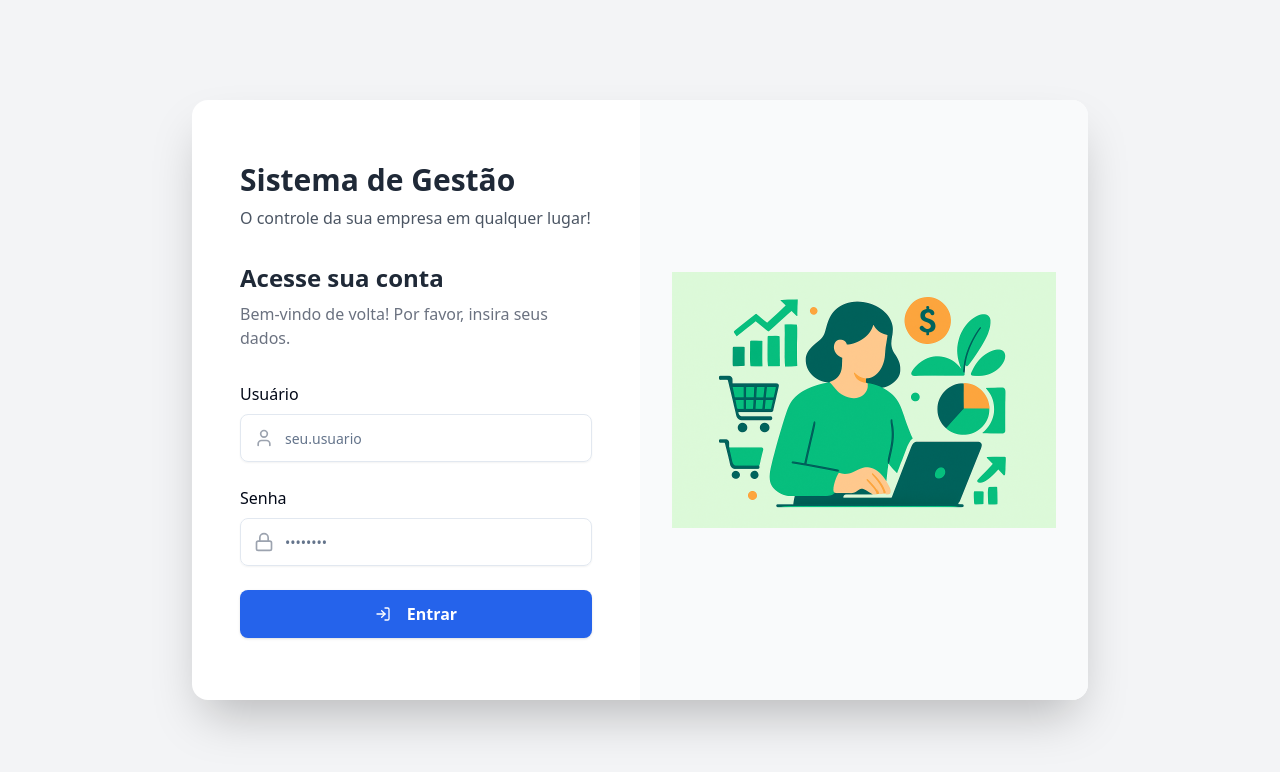
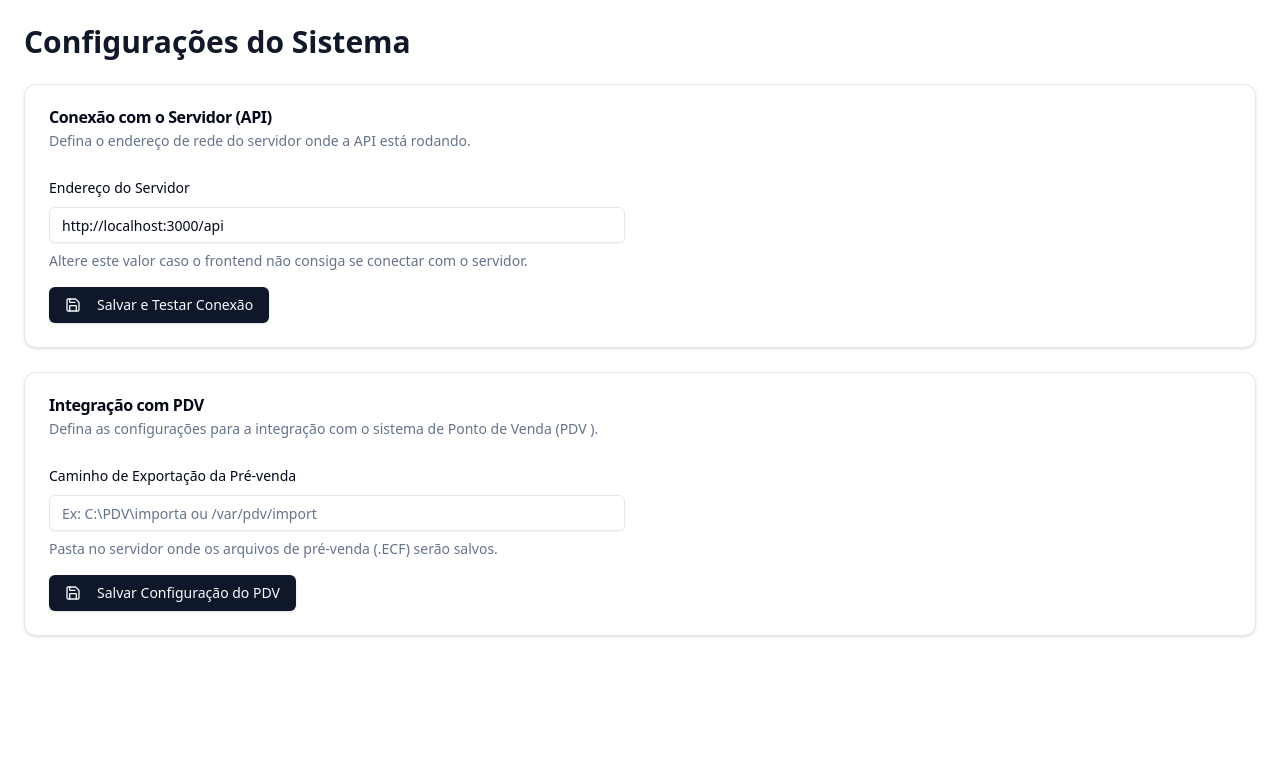
Before and after one commit to teoneto12/front-end-erp, a React (Vite) app: page /settings in a window 1280 px wide. Before the commit this address led to /login. Shown: the top 772 px of the page. Built offline with nearby package versions, Linux system fonts and the light colour scheme; no server answers; what pdfmake would draw is missing.

Commit message:
Realizado a alteração da página de login

```diff
--- a/src/App.jsx
+++ b/src/App.jsx
@@ -1,4 +1,4 @@
-// Em /src/App.jsx (VERSÃO FINAL COMPLETA E REESCRITA)
+// Em /src/App.jsx (VERSÃO FINAL COMPLETA E CORRIGIDA)
 
 import { BrowserRouter as Router, Routes, Route, Navigate } from 'react-router-dom';
 import { Toaster } from 'react-hot-toast';
@@ -8,8 +8,9 @@ import { AuthProvider } from './hooks/useAuth.js';
 import Layout from './components/Layout';
 import ProtectedRoute from './components/ProtectedRoute';
 
-// --- Páginas Principais ---
+// --- Páginas Públicas e Principais ---
 import Login from './pages/Login';
+import Settings from './pages/Settings.jsx'; // Página de configurações
 import Dashboard from './pages/Dashboard';
 import Products from './pages/Products.jsx';
 import ProductForm from './pages/ProductForm.jsx';
@@ -22,10 +23,9 @@ import Finance from './pages/Finance.jsx';
 import Customers from './pages/Customers.jsx';
 import PaymentMethods from './pages/PaymentMethods.jsx';
 import PreSales from './pages/PreSales.jsx';
-import Settings from './pages/Settings.jsx';
 
 // --- Páginas de Relatórios ---
-import ReportsPage from './pages/Reports.jsx'; // A página de menu dos relatórios
+import ReportsPage from './pages/Reports.jsx';
 import SalesByPeriodPage from './pages/reports/SalesByPeriodPage.jsx';
 import SalesByPaymentMethodPage from './pages/reports/SalesByPaymentMethodPage.jsx';
 import TopSellingProductsReport from './pages/reports/TopSellingProductsReport.jsx';
@@ -40,10 +40,25 @@ import './App.css';
 function AppRoutes() {
   return (
     <Routes>
-      {/* Rota pública de Login */}
+      {/* ====================================================== */}
+      {/* ▼▼▼ ROTAS PÚBLICAS (Acessíveis sem login) ▼▼▼          */}
+      {/* ====================================================== */}
       <Route path="/login" element={<Login />} />
 
-      {/* Rota "Pai" que aplica o Layout e a proteção a todas as rotas aninhadas */}
+      {/*
+        A rota de Settings agora também é pública. Isso permite que um novo
+        usuário configure o endereço do servidor sem precisar estar logado.
+        A tela de Login já direciona para cá se necessário.
+      */}
+      <Route path="/settings" element={<Settings />} />
+      {/* ====================================================== */}
+      {/* ▲▲▲ FIM DAS ROTAS PÚBLICAS ▲▲▲                        */}
+      {/* ====================================================== */}
+
+
+      {/* ====================================================== */}
+      {/* ▼▼▼ ROTAS PROTEGIDAS (Exigem login) ▼▼▼                */}
+      {/* ====================================================== */}
       <Route
         path="/"
         element={
@@ -80,8 +95,11 @@ function AppRoutes() {
         <Route path="reports/product-list" element={<ProductListReport />} />
         <Route path="reports/customer-list" element={<CustomerListReport />} />
 
-        {/* Rota de Configurações */}
-        <Route path="settings" element={<Settings />} />
+        {/*
+          A rota de configurações dentro da área logada pode ser mantida
+          para que o usuário possa alterar as configurações depois.
+          (Removida para evitar duplicidade, a de Login já resolve)
+        */}
 
         {/* Rota "catch-all": Se nenhuma rota acima for encontrada, redireciona para a página inicial */}
         <Route path="*" element={<Navigate to="/" replace />} />
@@ -100,7 +118,7 @@ function App() {
           toastOptions={{
             duration: 4000,
             style: {
-              background: '#333', // Cor ligeiramente ajustada para melhor contraste
+              background: '#333',
               color: '#fff',
             },
           }}
--- a/src/lib/api.js
+++ b/src/lib/api.js
@@ -1,22 +1,45 @@
+// frontend/src/lib/api.js
+
 import axios from 'axios';
 
-const API_BASE_URL = 'http://192.168.0.199:3000/api';
+// Função que lê a URL base e GARANTE que ela termine com /api
+const getApiBaseUrl = () => {
+  const savedApiUrl = localStorage.getItem('apiBaseUrl');
 
+  if (!savedApiUrl) {
+    // Retorna um fallback seguro para o ambiente de desenvolvimento
+    return 'http://localhost:3000/api';
+  }
+
+  // Garante que a URL base (que não tem /api ) receba o sufixo /api
+  return `${savedApiUrl}/api`;
+};
+
+// Cria a instância do Axios sem um baseURL inicial para evitar "congelamento"
 const api = axios.create({
-  baseURL: API_BASE_URL,
   headers: {
     'Content-Type': 'application/json',
   },
   withCredentials: false,
 });
 
-// Interceptor para adicionar token de autenticação
+// Função que salva a URL base "limpa" (sem /api) no localStorage
+export const updateApiBaseUrl = (newUrl) => {
+  // Remove /api e barras extras do final, se o usuário digitou
+  const baseUrl = newUrl.replace(/\/api$/, '').replace(/\/$/, '');
+  localStorage.setItem('apiBaseUrl', baseUrl);
+  console.log('URL base da API foi salva no localStorage como:', baseUrl);
+};
+
+// Interceptor que define a URL correta para CADA requisição
 api.interceptors.request.use(
   (config) => {
+    config.baseURL = getApiBaseUrl(); // Garante que a URL mais recente seja usada
     const token = localStorage.getItem('token');
     if (token) {
       config.headers.Authorization = `Bearer ${token}`;
     }
+    console.log(`Enviando requisição para: ${config.baseURL}${config.url}`);
     return config;
   },
   (error) => {
@@ -24,7 +47,7 @@ api.interceptors.request.use(
   }
 );
 
-// Interceptor para tratar respostas
+// Interceptor de resposta (permanece o mesmo)
 api.interceptors.response.use(
   (response) => response,
   (error) => {
--- a/src/pages/Login.jsx
+++ b/src/pages/Login.jsx
@@ -1,33 +1,86 @@
-import { useState } from 'react';
+// frontend/src/pages/Login.jsx
+
+import { useState, useEffect, useCallback } from 'react'; // 1. Adiciona useCallback
 import { useNavigate } from 'react-router-dom';
 import { useAuth } from '../hooks/useAuth.js';
+import { updateApiBaseUrl } from '../lib/api.js';
+
+// --- Componentes da UI ---
 import { Button } from '@/components/ui/button';
 import { Input } from '@/components/ui/input';
 import { Label } from '@/components/ui/label';
 import { Alert, AlertDescription } from '@/components/ui/alert';
-import { Loader2, LogIn, User, Lock, AlertCircle } from 'lucide-react';
+import {
+  Dialog,
+  DialogContent,
+  DialogHeader,
+  DialogTitle,
+  DialogDescription,
+  DialogFooter,
+  DialogTrigger,
+} from '@/components/ui/dialog';
+
+// --- Ícones ---
+import { Loader2, LogIn, User, Lock, AlertCircle, Settings } from 'lucide-react';
+
 import '../App.css';
 
 const Login = () => {
-  const [formData, setFormData] = useState({
-    username: '',
-    password: ''
-  });
+  const [formData, setFormData] = useState({ username: '', password: '' });
   const [loading, setLoading] = useState(false);
   const [error, setError] = useState('');
 
   const { login } = useAuth();
   const navigate = useNavigate();
 
+  const [isModalOpen, setIsModalOpen] = useState(false);
+  const [apiUrlInput, setApiUrlInput] = useState(''); // 2. Renomeado para clareza
+
+  // 3. Função para verificar a URL, agora usando useCallback para otimização
+  const checkApiUrl = useCallback(() => {
+    const savedUrl = localStorage.getItem('apiBaseUrl');
+    setApiUrlInput(savedUrl || '');
+
+    if (!savedUrl) {
+      setError('O endereço do servidor não está configurado. Clique no ícone de engrenagem para configurar.');
+    } else {
+      setError(''); // Limpa o erro se a URL existir
+    }
+  }, []); // Esta função é estável e não precisa de dependências
+
+  // 4. useEffect principal que roda apenas uma vez na montagem para a verificação inicial
+  useEffect(() => {
+    checkApiUrl();
+  }, [checkApiUrl]);
+
+  const handleSaveApiUrl = () => {
+    if (!apiUrlInput || !apiUrlInput.startsWith('http' )) {
+      setError('Por favor, insira uma URL válida (ex: http://192.168.0.100:3000 )');
+      return;
+    }
+
+    // A função updateApiBaseUrl agora é inteligente e lida com a formatação
+    updateApiBaseUrl(apiUrlInput);
+
+    setIsModalOpen(false); // Fecha o modal
+
+    // 5. Chama a função de verificação novamente para ATUALIZAR a UI imediatamente
+    checkApiUrl();
+  };
+
   const handleChange = (e) => {
-    setFormData({
-      ...formData,
-      [e.target.name]: e.target.value
-    });
+    setFormData({ ...formData, [e.target.name]: e.target.value });
   };
 
   const handleSubmit = async (e) => {
     e.preventDefault();
+
+    const currentApiUrl = localStorage.getItem('apiBaseUrl');
+    if (!currentApiUrl) {
+      setError('O endereço do servidor não está configurado. Clique no ícone de engrenagem para configurar.');
+      return;
+    }
+
     setLoading(true);
     setError('');
 
@@ -42,10 +95,51 @@ const Login = () => {
   };
 
   return (
-    <div className="min-h-screen w-full flex items-center justify-center bg-gray-100 p-4">
+    <div className="relative min-h-screen w-full flex items-center justify-center bg-gray-100 p-4">
+
+      {/* Ícone de Configuração e Modal */}
+      <Dialog open={isModalOpen} onOpenChange={setIsModalOpen}>
+        <DialogTrigger asChild>
+          <Button
+            variant="ghost"
+            size="icon"
+            className="absolute top-4 right-4 text-gray-500 hover:text-gray-900"
+            aria-label="Configurações do Servidor"
+          >
+            <Settings className="h-6 w-6" />
+          </Button>
+        </DialogTrigger>
+        <DialogContent className="sm:max-w-[425px]">
+          <DialogHeader>
+            <DialogTitle>Configurar Servidor</DialogTitle>
+            <DialogDescription>
+              Insira o endereço base do servidor (sem /api no final).
+            </DialogDescription>
+          </DialogHeader>
+          <div className="grid gap-4 py-4">
+            <div className="grid grid-cols-4 items-center gap-4">
+              <Label htmlFor="api-url" className="text-right">
+                URL Base
+              </Label>
+              <Input
+                id="api-url"
+                value={apiUrlInput} // Usa o novo estado
+                onChange={(e) => setApiUrlInput(e.target.value)}
+                className="col-span-3"
+                placeholder="http://192.168.1.10:3000"
+              />
+            </div>
+          </div>
+          <DialogFooter>
+            <Button onClick={handleSaveApiUrl}>Salvar</Button>
+          </DialogFooter>
+        </DialogContent>
+      </Dialog>
+
+      {/* Card de Login */}
       <div className="flex w-full max-w-4xl h-auto md:h-[600px] bg-white rounded-2xl shadow-2xl overflow-hidden">
 
-        {/* Coluna da Esquerda (Formulário) */}
+        {/* Coluna da Esquerda (Formulário ) */}
         <div className="w-full md:w-1/2 p-8 sm:p-12 flex flex-col justify-center">
           <div className="mb-8">
              <h1 className="text-3xl font-bold text-gray-800">Sistema de Gestão</h1>
@@ -66,16 +160,7 @@ const Login = () => {
               <Label htmlFor="username" className="text-base">Usuário</Label>
               <div className="relative">
                 <User className="absolute left-3.5 top-1/2 -translate-y-1/2 w-5 h-5 text-gray-400" />
-                <Input
-                  id="username"
-                  name="username"
-                  type="text"
-                  required
-                  value={formData.username}
-                  onChange={handleChange}
-                  placeholder="seu.usuario"
-                  className="pl-11 h-12 text-base rounded-lg"
-                />
+                <Input id="username" name="username" type="text" required value={formData.username} onChange={handleChange} placeholder="seu.usuario" className="pl-11 h-12 text-base rounded-lg" />
               </div>
             </div>
 
@@ -83,46 +168,19 @@ const Login = () => {
               <Label htmlFor="password" className="text-base">Senha</Label>
               <div className="relative">
                 <Lock className="absolute left-3.5 top-1/2 -translate-y-1/2 w-5 h-5 text-gray-400" />
-                <Input
-                  id="password"
-                  name="password"
-                  type="password"
-                  required
-                  value={formData.password}
-                  onChange={handleChange}
-                  placeholder="••••••••"
-                  className="pl-11 h-12 text-base rounded-lg"
-                />
+                <Input id="password" name="password" type="password" required value={formData.password} onChange={handleChange} placeholder="••••••••" className="pl-11 h-12 text-base rounded-lg" />
               </div>
             </div>
 
-            <Button
-              type="submit"
-              className="w-full h-12 text-base font-bold bg-blue-600 hover:bg-blue-700 text-white rounded-lg"
-              disabled={loading}
-            >
-              {loading ? (
-                <>
-                  <Loader2 className="mr-2 h-5 w-5 animate-spin" />
-                  Entrando...
-                </>
-              ) : (
-                <>
-                  <LogIn className="mr-2 h-5 w-5" />
-                  Entrar
-                </>
-              )}
+            <Button type="submit" className="w-full h-12 text-base font-bold bg-blue-600 hover:bg-blue-700 text-white rounded-lg" disabled={loading}>
+              {loading ? ( <><Loader2 className="mr-2 h-5 w-5 animate-spin" />Entrando...</> ) : ( <><LogIn className="mr-2 h-5 w-5" />Entrar</> )}
             </Button>
           </form>
         </div>
 
         {/* Coluna da Direita (Ilustração) */}
         <div className="hidden md:flex w-1/2 bg-gray-50 p-8 flex-col justify-center items-center text-center">
-          <img
-            src="/flat-design-login.png"
-            alt="Ilustração de uma pessoa usando um laptop para gestão de negócios"
-            className="w-full max-w-sm"
-          />
+          <img src="/flat-design-login.png" alt="Ilustração de gestão" className="w-full max-w-sm" />
         </div>
 
       </div>
--- a/src/pages/Settings.jsx
+++ b/src/pages/Settings.jsx
@@ -1,28 +1,37 @@
-// frontend/src/pages/Settings.jsx
-
 import React, { useState, useEffect } from 'react';
-import api from '../lib/api';
+// Importe a nova função 'updateApiBaseUrl' do seu arquivo api.js
+import api, { updateApiBaseUrl } from '../lib/api';
 import { Card, CardContent, CardHeader, CardTitle, CardDescription } from '@/components/ui/card';
 import { Input } from '@/components/ui/input';
 import { Button } from '@/components/ui/button';
 import { Label } from '@/components/ui/label';
-import { Loader2, Save } from 'lucide-react';
+import { Loader2, Save, Wifi, WifiOff } from 'lucide-react'; // Ícones para feedback
 import toast from 'react-hot-toast';
 
 const Settings = () => {
+  // --- Estados existentes ---
   const [exportPath, setExportPath] = useState('');
   const [loading, setLoading] = useState(true);
   const [saving, setSaving] = useState(false);
 
+  // --- Novos estados para a configuração da API ---
+  const [apiUrl, setApiUrl] = useState(() => localStorage.getItem('apiBaseUrl') || 'http://localhost:3000/api' );
+  const [savingApiUrl, setSavingApiUrl] = useState(false);
+
   useEffect(() => {
     const fetchSettings = async () => {
+      setLoading(true);
       try {
-        // Usando a rota que você definiu: /api/setting-export
         const response = await api.get('/setting-export/PRE_SALE_EXPORT_PATH');
         setExportPath(response.data.value || '');
       } catch (error) {
-        console.error("Erro ao buscar configuração de exportação:", error);
-        toast.error("Não foi possível carregar as configurações.");
+        console.error("Erro ao buscar configurações:", error);
+        // Se o erro for de conexão, a causa provável é a URL da API incorreta
+        if (error.code === 'ERR_NETWORK') {
+            toast.error("Falha na conexão com a API. Verifique o endereço e tente novamente.");
+        } else {
+            toast.error("Não foi possível carregar as configurações.");
+        }
       } finally {
         setLoading(false);
       }
@@ -31,12 +40,12 @@ const Settings = () => {
     fetchSettings();
   }, []);
 
-  const handleSave = async () => {
+  const handleSaveExportPath = async () => {
     setSaving(true);
     const promise = api.put('/setting-export/PRE_SALE_EXPORT_PATH', { value: exportPath });
 
     toast.promise(promise, {
-      loading: 'Salvando configuração...',
+      loading: 'Salvando caminho de exportação...',
       success: 'Caminho de exportação salvo com sucesso!',
       error: (err) => `Erro ao salvar: ${err.response?.data?.error || err.message}`,
     });
@@ -44,9 +53,40 @@ const Settings = () => {
     try {
       await promise;
     } catch (error) {
-      // O toast já lida com a mensagem de erro
+      // O toast já lida com a mensagem
     } finally {
       setSaving(false);
+    }
+  };
+
+  // --- Nova função para salvar a URL da API ---
+  const handleSaveApiUrl = async () => {
+    setSavingApiUrl(true);
+
+    // Validação simples da URL
+    if (!apiUrl.startsWith('http://' ) && !apiUrl.startsWith('https://' )) {
+        toast.error('URL inválida. Deve começar com http:// ou https://' );
+        setSavingApiUrl(false);
+        return;
+    }
+
+    // 1. Salva a nova URL no localStorage
+    localStorage.setItem('apiBaseUrl', apiUrl);
+
+    // 2. Atualiza a instância do Axios em tempo real
+    updateApiBaseUrl(apiUrl);
+
+    // 3. Faz um "ping" para testar a nova conexão
+    try {
+        // Usamos uma rota leve, como a própria de configurações, para testar
+        await api.get('/setting-export/PRE_SALE_EXPORT_PATH');
+        toast.success('Endereço da API salvo e conexão bem-sucedida!');
+        // Recarrega a página para garantir que todos os componentes usem a nova API
+        setTimeout(() => window.location.reload(), 1500);
+    } catch (error) {
+        toast.error('Endereço salvo, mas não foi possível conectar. Verifique a URL e a rede.');
+    } finally {
+        setSavingApiUrl(false);
     }
   };
 
@@ -54,11 +94,42 @@ const Settings = () => {
     <div className="p-6">
       <h1 className="text-3xl font-bold text-gray-900 mb-6">Configurações do Sistema</h1>
 
+      {/* Card para Configurações da API */}
+      <Card className="mb-6">
+        <CardHeader>
+          <CardTitle>Conexão com o Servidor (API)</CardTitle>
+          <CardDescription>
+            Defina o endereço de rede do servidor onde a API está rodando.
+          </CardDescription>
+        </CardHeader>
+        <CardContent>
+            <div className="space-y-4 max-w-xl">
+              <div className="space-y-2">
+                <Label htmlFor="api-url">Endereço do Servidor</Label>
+                <Input
+                  id="api-url"
+                  value={apiUrl}
+                  onChange={(e) => setApiUrl(e.target.value)}
+                  placeholder="Ex: http://192.168.0.199:3000/api"
+                />
+                <p className="text-sm text-muted-foreground">
+                  Altere este valor caso o frontend não consiga se conectar com o servidor.
+                </p>
+              </div>
+              <Button onClick={handleSaveApiUrl} disabled={savingApiUrl}>
+                {savingApiUrl ? <Loader2 className="mr-2 h-4 w-4 animate-spin" /> : <Save className="mr-2 h-4 w-4" />}
+                Salvar e Testar Conexão
+              </Button>
+            </div>
+        </CardContent>
+      </Card>
+
+      {/* Card Existente para Integração com PDV */}
       <Card>
         <CardHeader>
           <CardTitle>Integração com PDV</CardTitle>
           <CardDescription>
-            Defina as configurações para a integração com o sistema de Ponto de Venda (PDV).
+            Defina as configurações para a integração com o sistema de Ponto de Venda (PDV ).
           </CardDescription>
         </CardHeader>
         <CardContent>
@@ -79,12 +150,11 @@ const Settings = () => {
                 />
                 <p className="text-sm text-muted-foreground">
                   Pasta no servidor onde os arquivos de pré-venda (.ECF) serão salvos.
-                  Certifique-se que o diretório existe e que o sistema tem permissão de escrita.
                 </p>
               </div>
-              <Button onClick={handleSave} disabled={saving}>
+              <Button onClick={handleSaveExportPath} disabled={saving}>
                 {saving ? <Loader2 className="mr-2 h-4 w-4 animate-spin" /> : <Save className="mr-2 h-4 w-4" />}
-                Salvar Configuração
+                Salvar Configuração do PDV
               </Button>
             </div>
           )}
```
